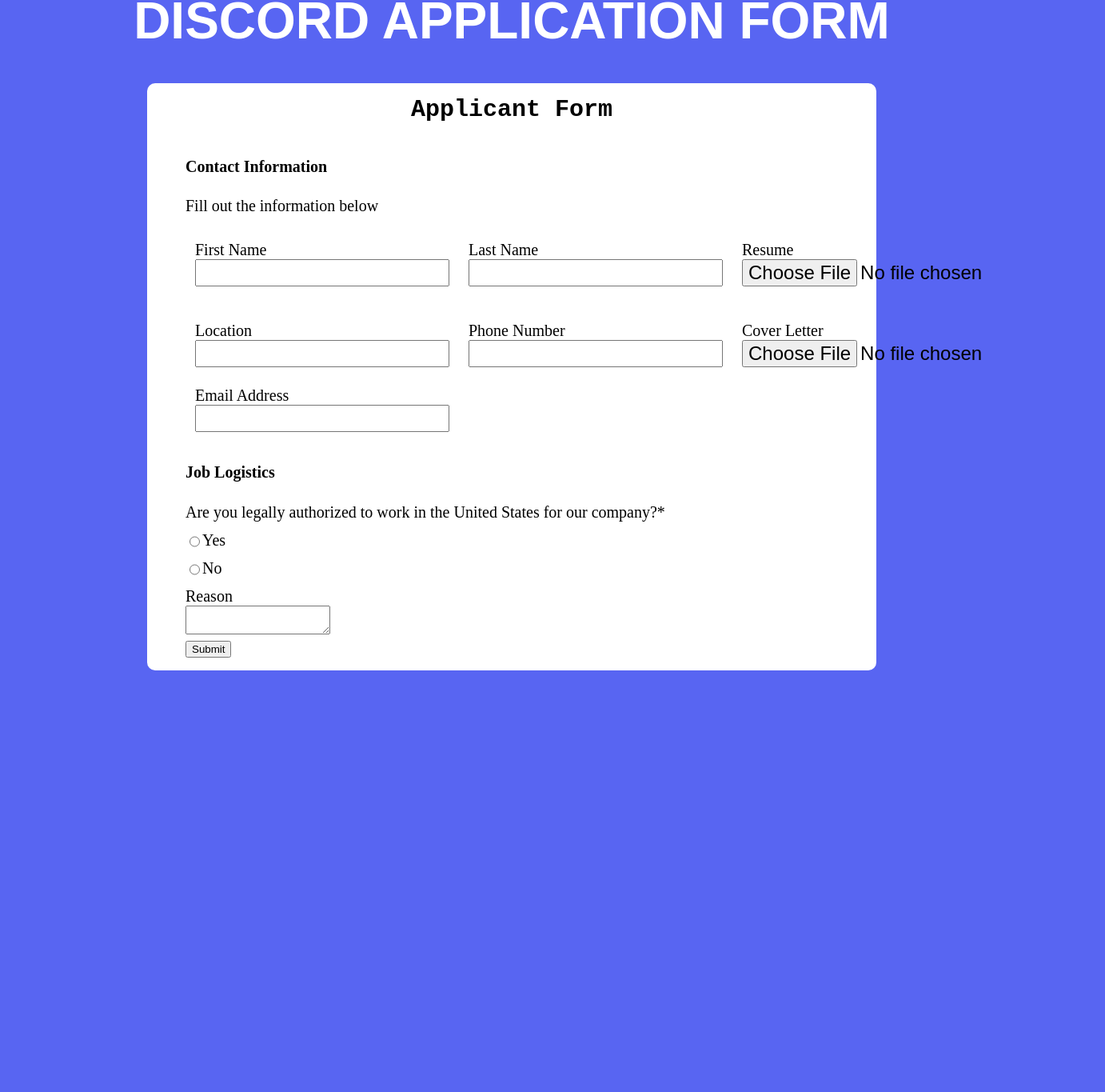
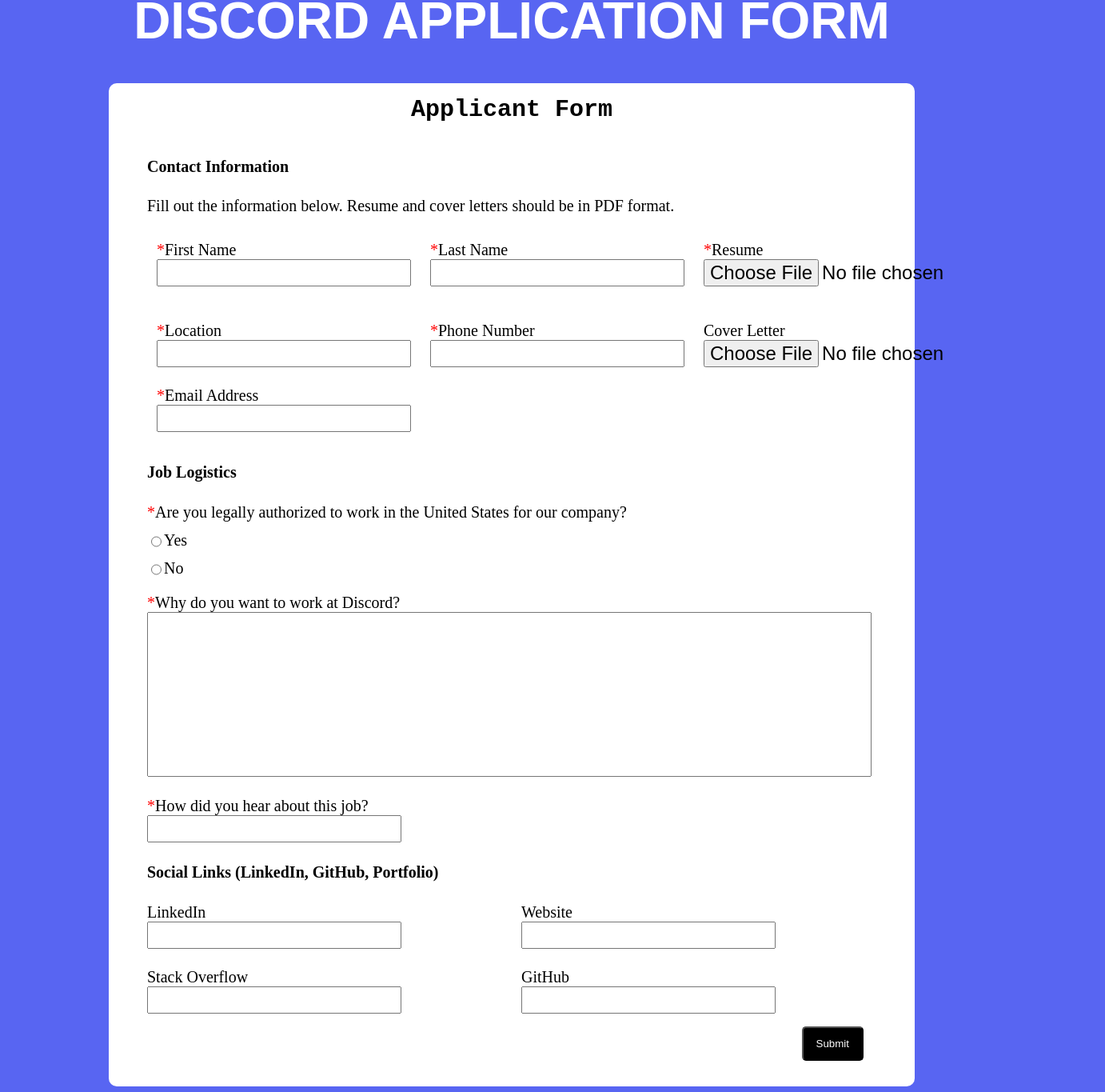
Before and after one commit to WesloTheWeb/discord-form-application, a React (Vite) app: page / in a window 1280 px wide. Shown: the part 221-1586 px from the top of the page at 80% size, 1382 px wide, since content can reach past the window. Before the commit the page ends 1091 px from the top, so only its background shows below. Built offline with nearby package versions, Linux system fonts and the light colour scheme; a web font is replaced by a local one.

Commit message:
Application form error handling set and styling of layout

```diff
--- a/src/App.css
+++ b/src/App.css
@@ -1,11 +1,11 @@
 :root {
-  --backgroundColor: rgb(88,101,242);
+  --backgroundColor: rgb(88, 101, 242);
 }
 
 body {
   font-size: 1.25rem;
   background-color: var(--backgroundColor);
-  margin: 2rem 10rem;
+  margin: 2rem 7rem;
 }
 
 label {
@@ -15,6 +15,23 @@ label {
 input {
   display: block;
   font-size: 1.5rem;
+}
+
+span {
+  color: red;
+}
+
+.submissionContainer {
+  text-align: right;
+}
+
+button {
+  background-color: #000;
+  color: #fff;
+  padding: .75rem 1rem;
+  border-radius: 5px;
+  cursor: pointer;
+  margin: 1rem;
 }
 
 .logo {
@@ -44,7 +61,7 @@ input {
   margin: 1.25rem 0;
 }
 
-.contact-information-section > div {
+.contact-information-section>div {
   margin: .75rem;
 }
 
@@ -52,3 +69,13 @@ input {
   display: flex;
   margin: .75rem 0;
 }
+
+#reasonBlock {
+  margin: 1.25rem 0;
+}
+
+.social-links-container {
+  display: grid;
+  grid-template-columns: repeat(2, 1fr);
+  grid-gap: 1.5rem;
+}
--- a/src/components/Form/ApplicationForm.module.css
+++ b/src/components/Form/ApplicationForm.module.css
@@ -15,3 +15,10 @@ h2 {
     font-family: 'Courier New', Courier, monospace;
     padding:  1rem .25rem;
 }
+
+.formContainer textarea {
+    width: 900px;
+    height: 200px;
+    resize: none;
+    font-size: 1.2rem;
+}
--- a/src/components/Form/ApplicationForm.tsx
+++ b/src/components/Form/ApplicationForm.tsx
@@ -5,18 +5,19 @@ type Inputs = {
     firstName: string;
     lastName: string;
     location: string;
+    phoneNumber: number;
     email: string;
-    phoneNumber: number;
     resume: FileList;
     coverLetter?: FileList;
+    isAuthorized: boolean;
     reason: string;
     hearAboutJob: string;
-    isAuthorized: boolean;
     socialMediaLinkedIn?: string;
     socialMediaWebsite?: string;
     stackOverflowLink?: string;
     GithubLink?: string;
 };
+
 
 const { formContainer } = classes;
 
@@ -27,7 +28,22 @@ const ApplicationForm = ({ }) => {
     const onSubmit: SubmitHandler<Inputs> = (data) => {
         console.log(data);
         console.log(data.resume[0].name);
-    }
+        const numFilledFields = countElements(data);
+        console.log(`Number of filled fields: ${numFilledFields}`);
+
+    };
+
+    const countElements = (el: Record<string, any>) => {
+        let total: number = 0;
+
+        for (let obj in el) {
+            if (el[obj]) { // Only increment total if the value is truthy
+                total += 1;
+            }
+        };
+
+        return total;
+    };
 
     // console.log(watch("example")) // watch input value by passing the name of it
 
@@ -38,59 +54,100 @@ const ApplicationForm = ({ }) => {
         >
             <h2>Applicant Form</h2>
             <h4>Contact Information</h4>
-            <p>Fill out the information below</p>
+            <p>Fill out the information below. Resume and cover letters should be in PDF format.</p>
             <section className='contact-information-section'>
                 <div>
-                    <label>First Name</label>
-                    <input {...register("firstName", { required: true })} />
+                    <label><span>*</span>First Name</label>
+                    <input {...register("firstName", { required: "Field cannot be blank" })} />
+                    {errors.firstName && <span> {errors.firstName.message} </span>}
                 </div>
                 <div>
-                    <label>Last Name</label>
-                    <input {...register("lastName", { required: true })} />
+                    <label><span>*</span>Last Name</label>
+                    <input {...register("lastName", { required: "Field cannot be blank" })} />
+                    {errors.lastName && <span> {errors.lastName.message} </span>}
                 </div>
                 <div>
-                    <label>Resume</label>
-                    <input id="upload" {...register('resume')} type="file" />
+                    <label><span>*</span>Resume</label>
+                    <input id="upload" {...register('resume', { required: "A Resume must be uploaded" })} type="file" />
+                    {errors.resume && <span> {errors.resume.message} </span>}
                 </div>
             </section>
             <section className="contact-information-section">
                 <div>
-                    <label>Location</label>
-                    <input {...register("location", { required: true })} />
+                    <label><span>*</span>Location</label>
+                    <input {...register("location", { required: "Location required" })} />
+                    {errors.location && <span> {errors.location.message} </span>}
                 </div>
                 <div>
-                    <label>Phone Number</label>
-                    <input {...register("phoneNumber", { required: true })} />
+                    <label><span>*</span>Phone Number</label>
+                    <input {...register("phoneNumber", { required: "A valid phone number must be entered." })} />
+                    {errors.phoneNumber && <span> {errors.phoneNumber.message} </span>}
                 </div>
                 <div>
                     <label>Cover Letter</label>
                     <input id="upload" {...register('coverLetter')} type="file" />
                 </div>
                 <div>
-                    <label>Email Address</label>
-                    <input {...register("email", { required: true })} />
+                    <label><span>*</span>Email Address</label>
+                    <input
+                        {...register("email", {
+                            required: "Field cannot be blank",
+                            pattern: {
+                                value: /^[A-Z0-9._%+-]+@[A-Z0-9.-]+\.[A-Z]{2,4}$/i,
+                                message: "A valid email address is required"
+                            }
+                        })}
+                    />
+                    {errors.email && <span> {errors.email.message} </span>}
                 </div>
             </section>
             <section>
                 <h4>Job Logistics</h4>
-                {/* TODO: Fix for radio button and text area. */}
                 <div>
-                    <label>Are you legally authorized to work in the United States for our company?*</label>
+                    <label><span>*</span>Are you legally authorized to work in the United States for our company?</label>
                     <div className="legal-question-section">
-                        <input {...register('isAuthorized')} type="radio" value="yes" />
+                        <input {...register('isAuthorized', { required: "An answer is required for this field." })} type="radio" value="yes" />
                         <label>Yes</label>
                     </div>
                     <div className="legal-question-section">
-                        <input {...register('isAuthorized')} type="radio" value="no" />
+                        <input {...register('isAuthorized', { required: "An answer is required for this field." })} type="radio" value="no" />
                         <label>No</label>
                     </div>
+                    {errors.isAuthorized && <span> {errors.isAuthorized.message} </span>}
+                </div>
+                <div id="reasonBlock">
+                    <label><span>*</span>Why do you want to work at Discord?</label>
+                    <textarea {...register("reason", { required: "Field cannot be blank." })} />
+                    {errors.reason && <span> {errors.reason.message} </span>}
                 </div>
                 <div>
-                    <label>Reason</label>
-                    <textarea {...register("reason", { required: true })} />
+                    <label><span>*</span>How did you hear about this job?</label>
+                    <input {...register('hearAboutJob', { required: "Field cannot be blank" })} />
+                    {errors.hearAboutJob && <span> {errors.hearAboutJob.message} </span>}
                 </div>
             </section>
-            <button type="submit">Submit</button>
+            <h4>Social Links (LinkedIn, GitHub, Portfolio)</h4>
+            <section className="social-links-container">
+                <div>
+                    <label>LinkedIn</label>
+                    <input {...register("socialMediaLinkedIn")} />
+                </div>
+                <div>
+                    <label>Website</label>
+                    <input {...register("socialMediaWebsite")} />
+                </div>
+                <div>
+                    <label>Stack Overflow</label>
+                    <input {...register("stackOverflowLink")} />
+                </div>
+                <div>
+                    <label>GitHub</label>
+                    <input {...register("GithubLink")} />
+                </div>
+            </section>
+            <div className="submissionContainer">
+                <button type="submit">Submit</button>
+            </div>
         </form>
     );
 };
```
Also changed, not shown: 1 other file (tests, documents, lock files or other folders).
